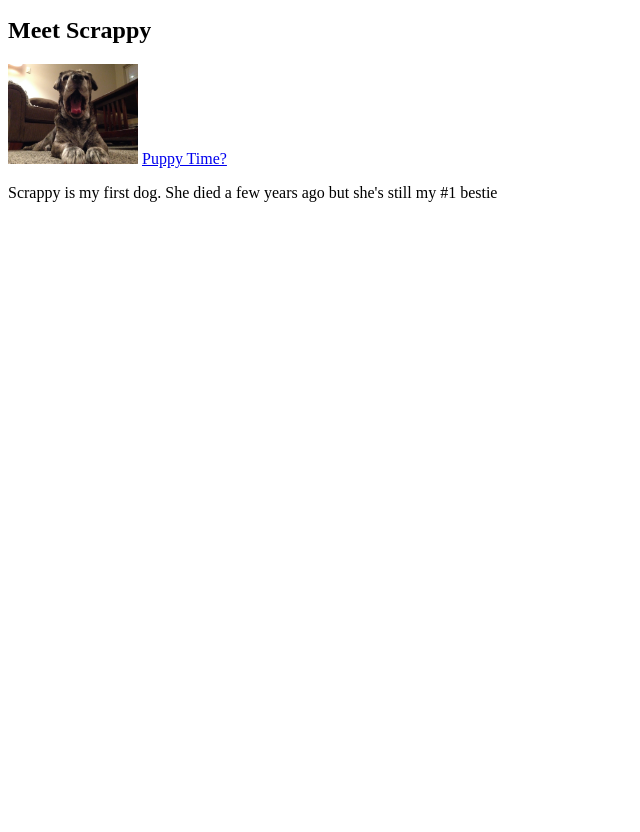
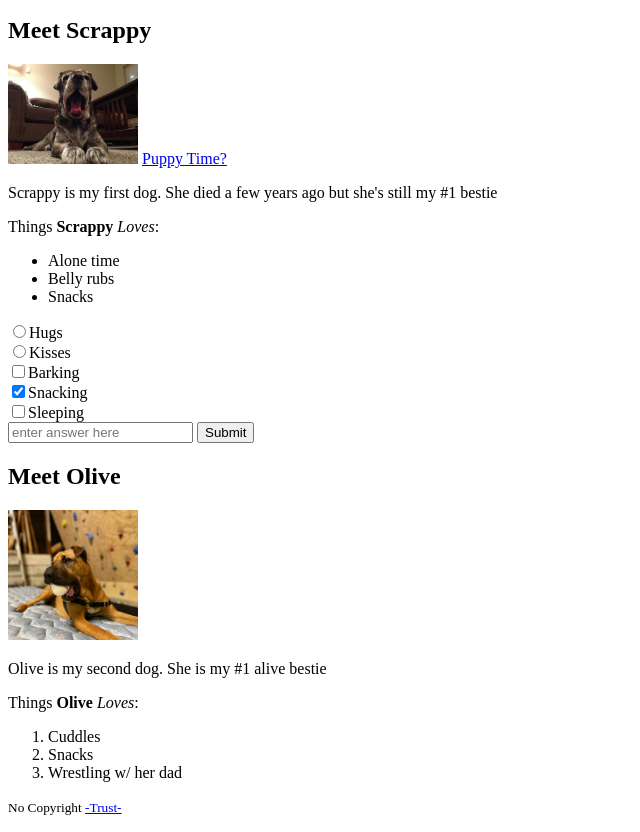
Before and after one commit to MarcusSilvus/basic-website, a plain HTML site: page index.html in a window 1280 px wide. Shown: the part 50-882 px from the top of the page, without its empty margins (0-640 px from the left). Before the commit the page ends 800 px from the top, so only its background shows below. Drawn offline with Linux system fonts and the light colour scheme.

Commit message:
simple html complete

```diff
--- a/index.html
+++ b/index.html
@@ -10,12 +10,54 @@
 <body>
     <h2>Scrappy & Olive!</h2>
     <main>
+      <div class="scrappy">
+        <h2>Meet Scrappy</h2>
+        <!-- add photo of scrappy here -->
+        <img src="scrapps.JPG" alt="Scrappy's Face" height="100" width="130">
+        <a href="https://www.theeohsees.com/" target="_blank">Puppy Time?</a>
+        <!-- href="#" is used as a placeholder -->
+        <p>Scrappy is my first dog. She died a few years ago but she's still my #1 bestie</p>
 
-      <h2>Meet Scrappy</h2>
-      <!-- add photo of scrappy here -->
-      <img src="scrapps.JPG" alt="Scrappy's Face" height="100" width="130">
-      <a href="https://www.theeohsees.com/" target="_blank">Puppy Time?</a>
-      <p>Scrappy is my first dog. She died a few years ago but she's still my #1 bestie</p>
+        <p>Things <strong>Scrappy</strong> <em>Loves</em>:</p>
+        <ul>
+          <li>Alone time</li>
+          <li>Belly rubs</li>
+          <li>Snacks</li>
+        </ul>
+
+
+        <form action="#">
+          <!-- adding radio buttons -->
+          <label for="hugs"><input type="radio" name="hugs-kisses" id="hugs">Hugs</label>
+          <br>
+          <label for="kisses"><input type="radio" name="hugs-kisses" id="kisses">Kisses</label>
+          <br>
+          <!-- check boxes -->
+          <label for="barking"><input id="barking" type="checkbox" name="activities">Barking</label>
+          <br> <!-- adding checked will have box checked by default -->
+          <label for="snacking"><input id="snacking" type="checkbox" name="activities" checked>Snacking</label>
+          <br>
+          <label for="sleeping"><input id="sleeping" type="checkbox" name="activities">Sleeping</label>
+          <br>
+          <!-- can add required to require user to enter data before submitting-->
+          <input type="text" placeholder="enter answer here" required>
+          <button type="submit">Submit</button>
+        </form>
+      </div>
+
+      <h2>Meet Olive</h2>
+      <img src="olive.jpg" alt="Olive's Face" height="130" width="130">
+      <p>Olive is my second dog. She is my #1 alive bestie</p>
+      <p>Things <strong>Olive</strong> <em>Loves</em>:</p>
+      <ol>
+        <li>Cuddles</li>
+        <li>Snacks</li>
+        <li>Wrestling w/ her dad</li>
+      </ol>
+
     </main>
+    <footer>
+      <p><small>No Copyright  <a href="https://www.copyright.gov/" target="_blank">-Trust-</a></small></p>
+    </footer>
 </body>
 </html>
```
Also changed, not shown: olive.jpg (added), 1 other file.
